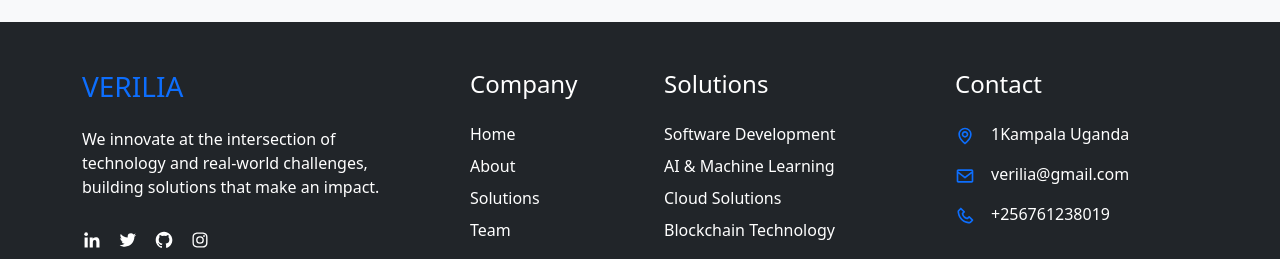
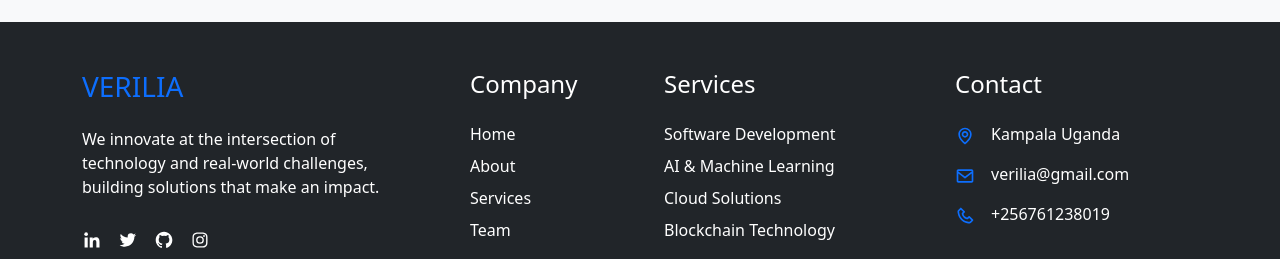
Before and after one commit to RockieRaheem/Verilia-Website, a React (Vite) app: page / in a window 1280 px wide. Shown: the part 4201-4460 px from the top of the page. Built offline with nearby package versions, Linux system fonts and the light colour scheme.

Commit message:
Update footer

```diff
--- a/src/components/Footer.jsx
+++ b/src/components/Footer.jsx
@@ -53,11 +53,8 @@ const Footer = () => {
                 </a>
               </li>
               <li className="mb-2">
-                <a
-                  href="#solutions"
-                  className="text-white text-decoration-none"
-                >
-                  Solutions
+                <a href="#services" className="text-white text-decoration-none">
+                  Services
                 </a>
               </li>
               <li>
@@ -69,7 +66,7 @@ const Footer = () => {
           </Col>
 
           <Col lg={3} md={4}>
-            <h4 className="mb-4">Solutions</h4>
+            <h4 className="mb-4">Services</h4>
             <ul className="list-unstyled">
               <li className="mb-2">
                 <a href="#" className="text-white text-decoration-none">
@@ -99,7 +96,7 @@ const Footer = () => {
             <ul className="list-unstyled">
               <li className="mb-3 d-flex align-items-start">
                 <BiMap className="text-primary mt-1 me-3" size={20} />
-                <span>1Kampala Uganda</span>
+                <span>Kampala Uganda</span>
               </li>
               <li className="mb-3 d-flex align-items-start">
                 <BiEnvelope className="text-primary mt-1 me-3" size={20} />
```
